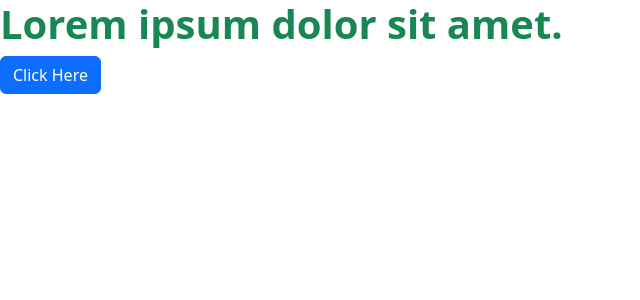
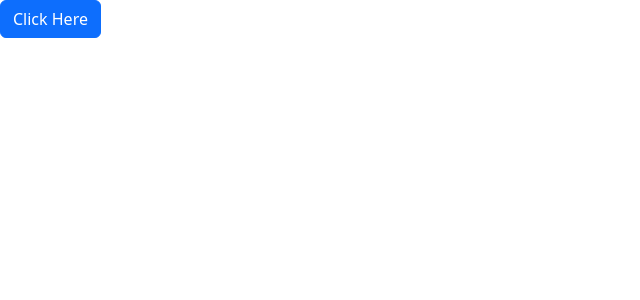
Before and after one commit to tarekhossen71/React, a React (Vite) app: page / in a window 1280 px wide. Shown: the top 300 px of the page, without its empty margins (0-640 px from the left). Built offline with nearby package versions, Linux system fonts and the light colour scheme.

Commit message:
click count using useRef

```diff
--- a/src/components/UseRef.jsx
+++ b/src/components/UseRef.jsx
@@ -2,7 +2,8 @@ import React, { useRef } from 'react';
 
 const UseRef = () => {
 
-    let myHeading = useRef();
+    // let myHeading = useRef();
+    let refNum = useRef(1);
     // let myImg = useRef();
     // let firstName,lastName = useRef();
     // let lastName = useRef();
@@ -18,8 +19,10 @@ const UseRef = () => {
         // let fName = firstName.value;
         // let lName = lastName.value;
         // alert(fName+' ' +lName);
-        myHeading.current.classList.remove('text-success')
-        myHeading.current.classList.add('text-danger')
+        // myHeading.current.classList.remove('text-success')
+        // myHeading.current.classList.add('text-danger')
+        let num = refNum.current++
+        console.log(`You have clicked ${num}`);
     }
 
     return (
@@ -32,7 +35,7 @@ const UseRef = () => {
              {/* <img ref={myImg} src="https://placehold.co/300x200" alt="" /> */}
              {/* <input type="text" ref={(a)=>firstName=a} name='fname' placeholder='Enter First Name' />
              <input type="text" ref={(b)=>lastName=b} name='lname' placeholder='Enter Last Name' /> */}
-             <h1 ref={myHeading} className='text-success fw-bold'>Lorem ipsum dolor sit amet.</h1>
+             {/* <h1 ref={myHeading} className='text-success fw-bold'>Lorem ipsum dolor sit amet.</h1> */}
             <button onClick={change} className='btn btn-primary'>Click Here</button>
         </div>
     );
```
